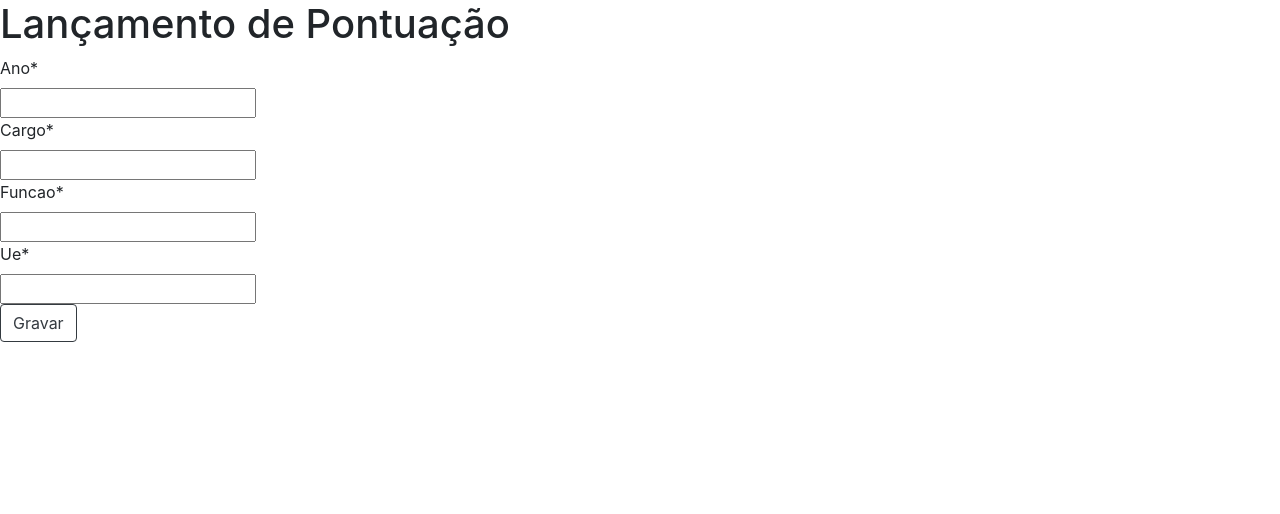
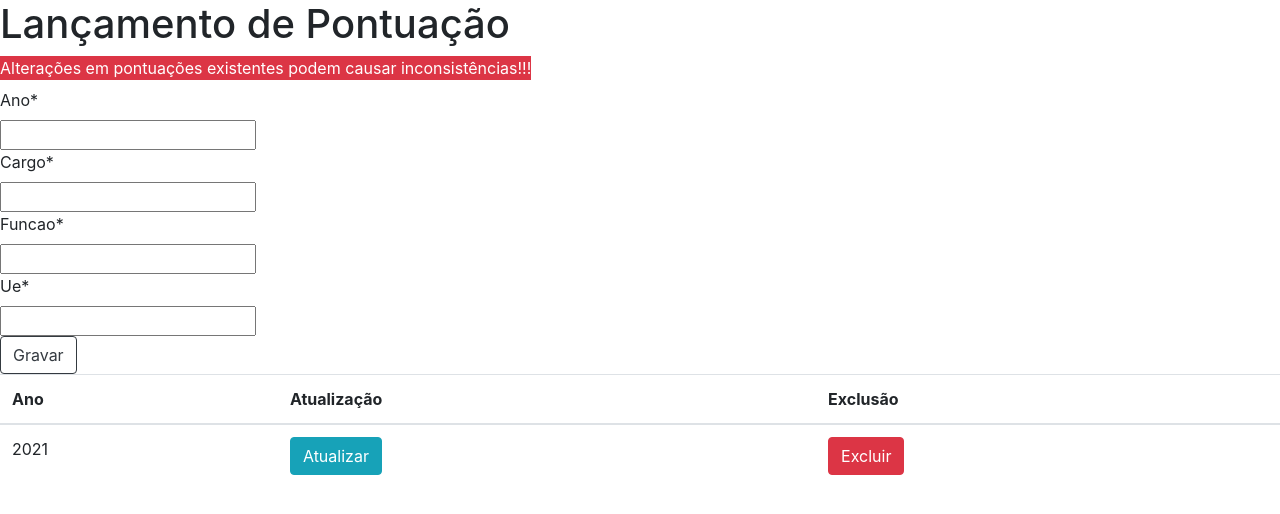
Before and after one commit to rafaelponte89/ficha_frequencia, a Django app: page /pessoas/5788/pontuacoes in a window 1280 px wide. Shown: the part 80-594 px from the top of the page. Run offline with Django 4.2, Linux system fonts and the light colour scheme; data comes from the database, SQL or seed files in the repository; both versions use the stored data as it was after the commit; some libraries are stand-ins or nearby versions.

Commit message:
Implementado o apagar pontuação Alterada a disposição de elementos da interface

```diff
--- a/app_ficha_cem/models.py
+++ b/app_ficha_cem/models.py
@@ -57,6 +57,9 @@ class Pontuacoes(models.Model):
     class Meta:
         unique_together = ('ano','pessoa')
 
+    def __str__(self):
+        return self.ano
+
 class PontuacoesAtribuicoes(models.Model):
 
     ano = models.CharField(max_length=5)
--- a/app_ficha_cem/urls.py
+++ b/app_ficha_cem/urls.py
@@ -1,11 +1,14 @@
 from .views import gerar_ficha, faltas, atualizar_pessoa, \
-      listar_ficha, encerrar_ano, pessoas, pessoas_faltas, pdf, imprimir, cargos, lancar_pontuacoes
+      listar_ficha, encerrar_ano, pessoas, pessoas_faltas, pdf, imprimir, cargos, lancar_pontuacoes, atualizar_pontuacoes, excluir_pontuacoes
 from django.urls.conf import path
 urlpatterns = [
     path('pessoas/', pessoas, name="listarpessoas"),
     path('pessoas/<str:pessoa_id>', atualizar_pessoa, name="atualizarpessoa"),
     path('pessoas/<str:pessoa_id>/faltas', pessoas_faltas, name="lancarfalta" ),
     path('pessoas/<str:pessoa_id>/pontuacoes', lancar_pontuacoes, name='lancarpontuacao'),
+    path('pessoas/<str:pessoa_id>/pontuacoes/<str:pontuacao_id>', atualizar_pontuacoes, name='atualizarpontuacao'),
+    path('pessoas/<str:pessoa_id>/pontuacoes/<str:pontuacao_id>/apagar', excluir_pontuacoes, name='excluirpontuacao'),
+
     path('pessoas/<str:pessoa_id>/fichas', listar_ficha, name='listarficha' ),
     path('pessoas/<str:pessoa_id>/fichas/<int:ano>', gerar_ficha, name='ficha'),
     path('faltas/', faltas, name="listarfaltas"),
--- a/app_ficha_cem/views.py
+++ b/app_ficha_cem/views.py
@@ -773,9 +773,49 @@ def imprimir(request, pessoa_id, ano):
 
     return FileResponse(buffer, as_attachment=True, filename='teste.pdf')
 
+
+def atualizar_pontuacoes(request, pontuacao_id, pessoa_id):
+
+    pontuacao = Pontuacoes.objects.get(pk=pontuacao_id)
+    pontuacoes = Pontuacoes.objects.all().filter(pessoa=pessoa_id)
+    pessoa = Pessoas.objects.get(pk=pessoa_id)
+
+    if request.method == 'POST':
+        form = formularioPontuacao(request.POST, instance=pontuacao)
+
+        if form.is_valid():
+            print(form)
+            form.save()
+
+            messages.success(request,"Pontuação Gravada!")
+            return redirect('lancarpontuacao',pessoa_id)
+        else:
+            messages.error(request,"Erro ao  Gravar Pontuação!",'danger')
+
+
+    else:
+        form = formularioPontuacao(instance=pontuacao,initial={'pessoa':pessoa})
+
+    return render(request,'template/lancar_pontuacao.html',{'form':form,'pessoa':pessoa,'pontuacoes':pontuacoes})
+
+def excluir_pontuacoes(request, pessoa_id, pontuacao_id):
+    pontuacao = Pontuacoes.objects.get(pk=pontuacao_id)
+    pontuacoes = Pontuacoes.objects.all().filter(pessoa=pessoa_id)
+    pessoa = Pessoas.objects.get(pk=pessoa_id)
+
+    if request.method == 'GET':
+        pontuacao.delete()
+        messages.success(request,"Pontuação Apagada!")
+        return redirect('lancarpontuacao',pessoa_id)
+    else:
+        form = formularioPontuacao(initial={'pessoa':pessoa})
+
+    return render(request,'template/lancar_pontuacao.html',{'form':form,'pessoa':pessoa,'pontuacoes':pontuacoes})
+
 def lancar_pontuacoes(request, pessoa_id):
 
     pessoa = Pessoas.objects.get(pk=pessoa_id)
+    pontuacoes = Pontuacoes.objects.all().filter(pessoa=pessoa_id)
 
     if request.method == 'POST':
         form = formularioPontuacao(request.POST)
@@ -794,4 +834,4 @@ def lancar_pontuacoes(request, pessoa_id):
 
     print(form)
 
-    return render(request,'template/lancar_pontuacao.html',{'form':form,'pessoa':pessoa})
+    return render(request,'template/lancar_pontuacao.html',{'form':form,'pessoa':pessoa,'pontuacoes':pontuacoes})
--- a/template/lancar_pontuacao.html
+++ b/template/lancar_pontuacao.html
@@ -2,12 +2,49 @@
 {% load crispy_forms_tags %}
 {% block content %}
 <h1>Lançamento de Pontuação</h1>
+<label class="bg-danger text-white">Alterações em pontuações existentes podem causar inconsistências!!!</label>
 <form method="POST">
     {% csrf_token %}
     {{ form|crispy }}
     <div clas="form-group">
         <button class="btn btn-outline-dark">Gravar</button>
+
     </div>
 </form>
 
+<div>
+    <div>
+        <table class="table table-hover">
+            <thead>
+                <tr>
+                    <th scope="col">Ano</th>
+                    <th scope="col">Atualização</th>
+                    <th scope="col">Exclusão</th>
+                </tr>
+            </thead>
+            <tbody>
+
+
+                {% for pontuacao in pontuacoes %}
+                <tr>
+                    <td>
+                        {{pontuacao}}
+                    </td>
+                    <td>
+                        <a class='btn btn-info'
+                            href="{% url 'atualizarpontuacao' pessoa.id pontuacao.id %}">Atualizar</a>
+                    </td>
+                    <td>
+                        <a class='btn btn-danger'
+                            href="{% url 'excluirpontuacao' pessoa.id pontuacao.id %}">Excluir</a>
+                    </td>
+                </tr>
+                {% endfor %}
+
+
+            </tbody>
+        </table>
+
+    </div>
+</div>
 {% endblock content %}
```
Also changed, not shown: template/cadastrar_pessoa.html (+8 -6 lines), db.sqlite3.
